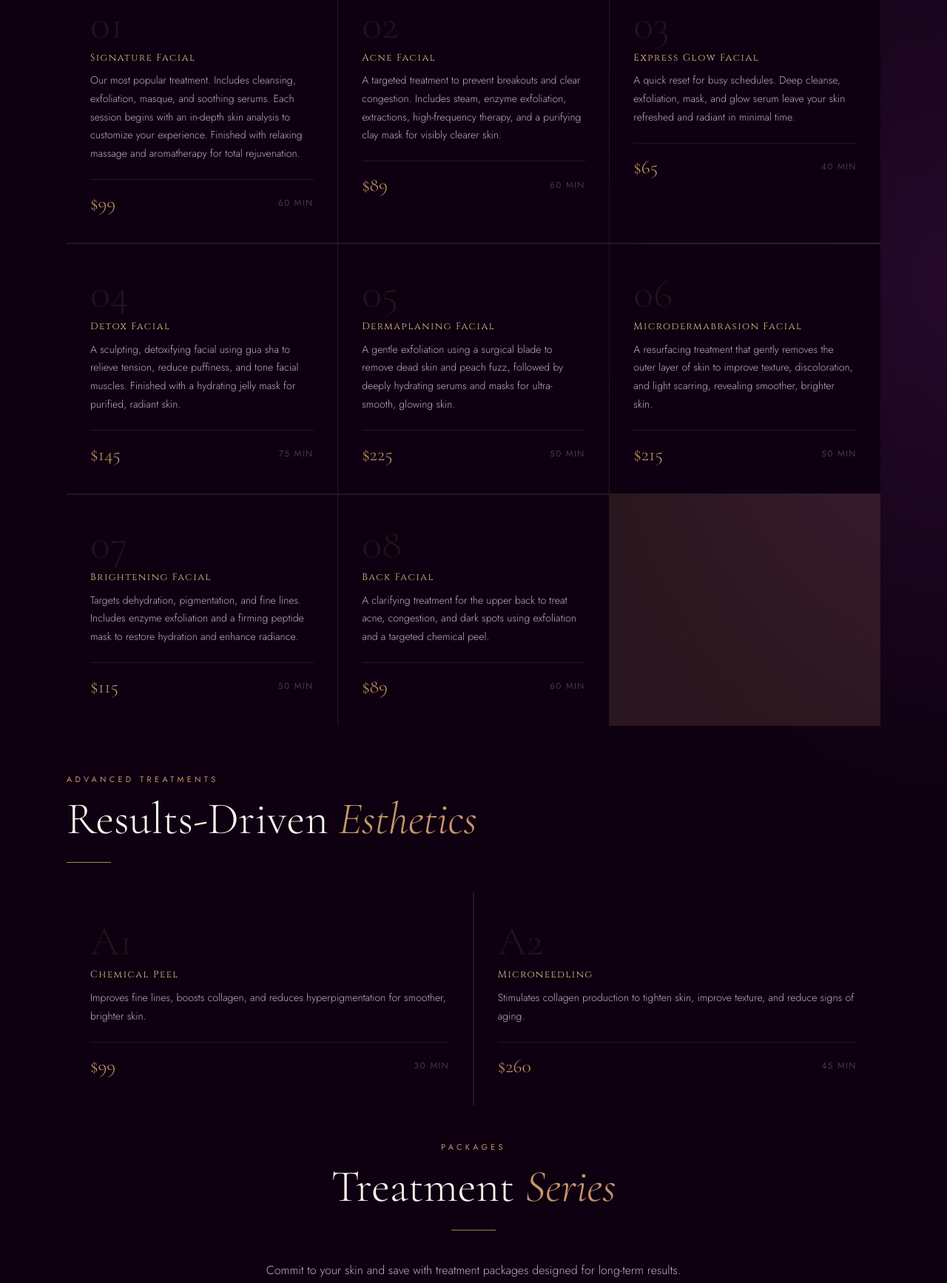
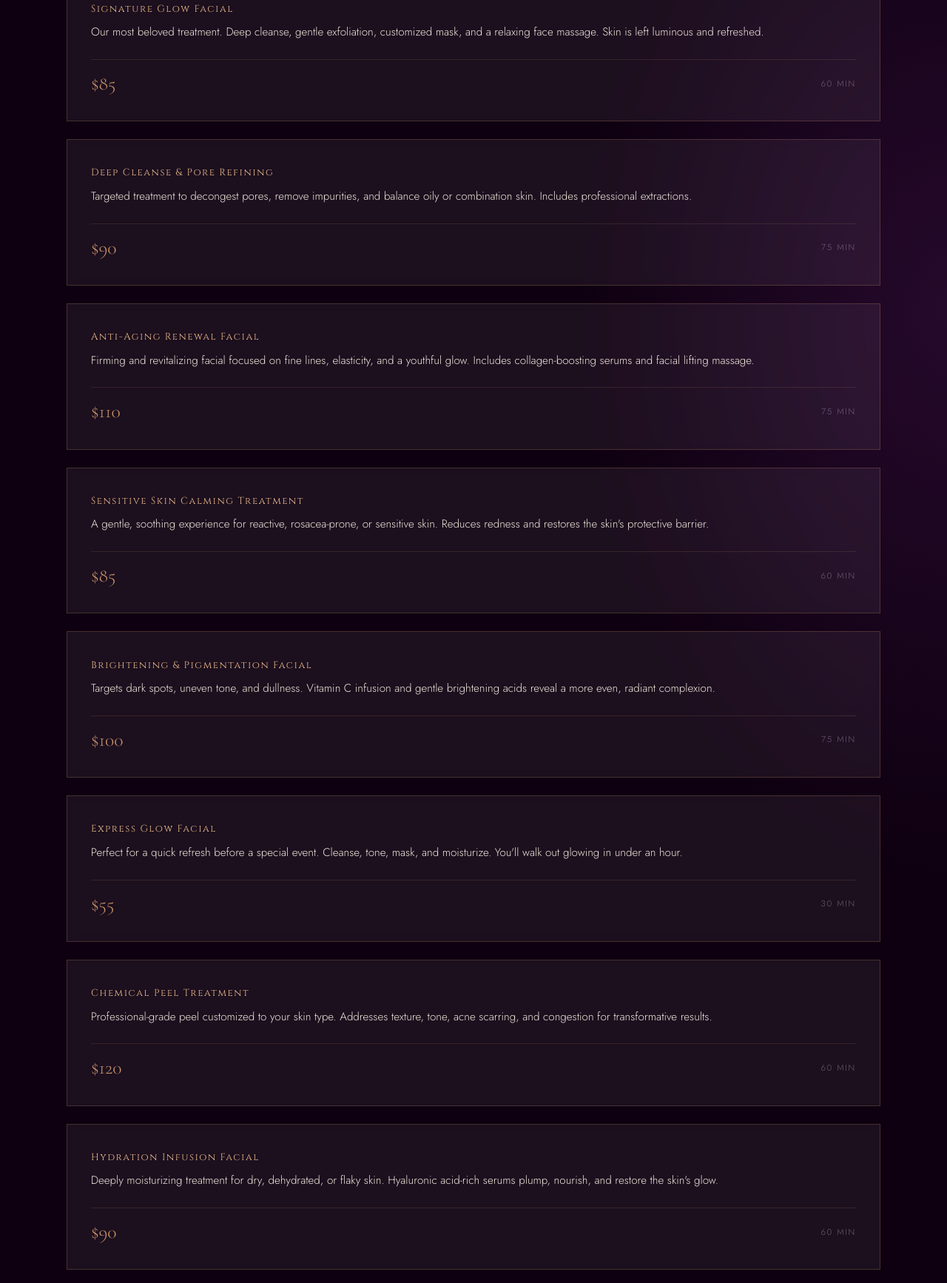
Before and after one commit to surekhaarya/happyskinspa, a plain HTML site: page index.html in a window 1280 px wide. Shown: the part 2149-3883 px from the top of the page at 74% size. Drawn offline with nearby package versions, Linux system fonts and the light colour scheme.

Commit message:
Add files via upload

```diff
--- a/index.html
+++ b/index.html
@@ -274,18 +274,16 @@
         var(--black);
     }
     .services-grid {
-      display: grid;
-      grid-template-columns: repeat(auto-fit, minmax(290px, 1fr));
-      gap: 1.5px;
-      margin-top: 1rem;
-      background: rgba(201,149,106,0.15);
+      display: flex;
+      flex-direction: column;
+      gap: 1.5rem;
     }
     .service-card {
-      background: var(--black);
-      padding: 2.4rem 2rem;
-      position: relative;
-      transition: background 0.4s;
-      cursor: default;
+      background: rgba(255, 255, 255, 0.06);
+      padding: 2.2rem 2rem;
+      border: 1px solid rgba(201,149,106,0.25);
+      backdrop-filter: blur(6px);
+      transition: all 0.3s ease;
     }
     .service-card:hover { background: var(--plum); }
     .service-card::before {
@@ -296,7 +294,7 @@
       transition: transform 0.4s;
     }
     .service-card:hover::before { transform: scaleX(1); }
-    .service-number {
+    .service-number { display:none;
       font-family: 'Cormorant Garamond', serif;
       font-size: 3.5rem;
       font-weight: 300;
@@ -305,7 +303,7 @@
       margin-bottom: 0.5rem;
       transition: color 0.4s;
     }
-    .service-card:hover .service-number { color: rgba(201,149,106,0.25); }
+    .service-card:hover .service-number { display:none; color: rgba(201,149,106,0.25); }
     .service-name {
       font-family: 'Cinzel', serif;
       font-size: 0.82rem;
@@ -314,9 +312,9 @@
       margin-bottom: 0.6rem;
     }
     .service-desc {
-      font-size: 0.88rem;
-      line-height: 1.75;
-      color: var(--text-dim);
+      font-size: 0.95rem;
+      line-height: 1.8;
+      color: #f1e7dd;
       margin-bottom: 1.4rem;
     }
     .service-footer {
@@ -547,136 +545,99 @@
         <h2 class="section-title">Our <em>Treatments</em></h2>
         <div class="divider"></div>
       </div>
-
       <div class="services-grid">
 
-        <div class="service-card">
+        <div class="service-card reveal">
           <div class="service-number">01</div>
-          <div class="service-name">Signature Facial</div>
-          <p class="service-desc">Our most popular treatment. Includes cleansing, exfoliation, masque, and soothing serums. Each session begins with an in-depth skin analysis to customize your experience. Finished with relaxing massage and aromatherapy for total rejuvenation.</p>
+          <div class="service-name">Signature Glow Facial</div>
+          <p class="service-desc">Our most beloved treatment. Deep cleanse, gentle exfoliation, customized mask, and a relaxing face massage. Skin is left luminous and refreshed.</p>
           <div class="service-footer">
-            <span class="service-price">$99</span>
+            <span class="service-price">$85</span>
             <span class="service-duration">60 min</span>
           </div>
         </div>
 
-        <div class="service-card">
+        <div class="service-card reveal reveal-delay-1">
           <div class="service-number">02</div>
-          <div class="service-name">Acne Facial</div>
-          <p class="service-desc">A targeted treatment to prevent breakouts and clear congestion. Includes steam, enzyme exfoliation, extractions, high-frequency therapy, and a purifying clay mask for visibly clearer skin.</p>
+          <div class="service-name">Deep Cleanse & Pore Refining</div>
+          <p class="service-desc">Targeted treatment to decongest pores, remove impurities, and balance oily or combination skin. Includes professional extractions.</p>
           <div class="service-footer">
-            <span class="service-price">$89</span>
+            <span class="service-price">$90</span>
+            <span class="service-duration">75 min</span>
+          </div>
+        </div>
+
+        <div class="service-card reveal reveal-delay-2">
+          <div class="service-number">03</div>
+          <div class="service-name">Anti-Aging Renewal Facial</div>
+          <p class="service-desc">Firming and revitalizing facial focused on fine lines, elasticity, and a youthful glow. Includes collagen-boosting serums and facial lifting massage.</p>
+          <div class="service-footer">
+            <span class="service-price">$110</span>
+            <span class="service-duration">75 min</span>
+          </div>
+        </div>
+
+        <div class="service-card reveal">
+          <div class="service-number">04</div>
+          <div class="service-name">Sensitive Skin Calming Treatment</div>
+          <p class="service-desc">A gentle, soothing experience for reactive, rosacea-prone, or sensitive skin. Reduces redness and restores the skin's protective barrier.</p>
+          <div class="service-footer">
+            <span class="service-price">$85</span>
             <span class="service-duration">60 min</span>
           </div>
         </div>
 
-        <div class="service-card">
-          <div class="service-number">03</div>
-          <div class="service-name">Express Glow Facial</div>
-          <p class="service-desc">A quick reset for busy schedules. Deep cleanse, exfoliation, mask, and glow serum leave your skin refreshed and radiant in minimal time.</p>
+        <div class="service-card reveal reveal-delay-1">
+          <div class="service-number">05</div>
+          <div class="service-name">Brightening & Pigmentation Facial</div>
+          <p class="service-desc">Targets dark spots, uneven tone, and dullness. Vitamin C infusion and gentle brightening acids reveal a more even, radiant complexion.</p>
           <div class="service-footer">
-            <span class="service-price">$65</span>
-            <span class="service-duration">40 min</span>
-          </div>
-        </div>
-
-        <div class="service-card">
-          <div class="service-number">04</div>
-          <div class="service-name">Detox Facial</div>
-          <p class="service-desc">A sculpting, detoxifying facial using gua sha to relieve tension, reduce puffiness, and tone facial muscles. Finished with a hydrating jelly mask for purified, radiant skin.</p>
-          <div class="service-footer">
-            <span class="service-price">$145</span>
+            <span class="service-price">$100</span>
             <span class="service-duration">75 min</span>
           </div>
         </div>
 
-        <div class="service-card">
-          <div class="service-number">05</div>
-          <div class="service-name">Dermaplaning Facial</div>
-          <p class="service-desc">A gentle exfoliation using a surgical blade to remove dead skin and peach fuzz, followed by deeply hydrating serums and masks for ultra-smooth, glowing skin.</p>
+        <div class="service-card reveal reveal-delay-2">
+          <div class="service-number">06</div>
+          <div class="service-name">Express Glow Facial</div>
+          <p class="service-desc">Perfect for a quick refresh before a special event. Cleanse, tone, mask, and moisturize. You'll walk out glowing in under an hour.</p>
           <div class="service-footer">
-            <span class="service-price">$225</span>
-            <span class="service-duration">50 min</span>
+            <span class="service-price">$55</span>
+            <span class="service-duration">30 min</span>
           </div>
         </div>
 
-        <div class="service-card">
-          <div class="service-number">06</div>
-          <div class="service-name">Microdermabrasion Facial</div>
-          <p class="service-desc">A resurfacing treatment that gently removes the outer layer of skin to improve texture, discoloration, and light scarring, revealing smoother, brighter skin.</p>
+        <div class="service-card reveal">
+          <div class="service-number">07</div>
+          <div class="service-name">Chemical Peel Treatment</div>
+          <p class="service-desc">Professional-grade peel customized to your skin type. Addresses texture, tone, acne scarring, and congestion for transformative results.</p>
           <div class="service-footer">
-            <span class="service-price">$215</span>
-            <span class="service-duration">50 min</span>
-          </div>
-        </div>
-
-        <div class="service-card">
-          <div class="service-number">07</div>
-          <div class="service-name">Brightening Facial</div>
-          <p class="service-desc">Targets dehydration, pigmentation, and fine lines. Includes enzyme exfoliation and a firming peptide mask to restore hydration and enhance radiance.</p>
-          <div class="service-footer">
-            <span class="service-price">$115</span>
-            <span class="service-duration">50 min</span>
-          </div>
-        </div>
-
-        <div class="service-card">
-          <div class="service-number">08</div>
-          <div class="service-name">Back Facial</div>
-          <p class="service-desc">A clarifying treatment for the upper back to treat acne, congestion, and dark spots using exfoliation and a targeted chemical peel.</p>
-          <div class="service-footer">
-            <span class="service-price">$89</span>
+            <span class="service-price">$120</span>
             <span class="service-duration">60 min</span>
           </div>
         </div>
 
-      </div>
-
-      <div style="margin-top:4rem;">
-        <p class="section-label">Advanced Treatments</p>
-        <h2 class="section-title">Results-Driven <em>Esthetics</em></h2>
-        <div class="divider"></div>
-
-        <div class="services-grid">
-
-          <div class="service-card">
-            <div class="service-number">A1</div>
-            <div class="service-name">Chemical Peel</div>
-            <p class="service-desc">Improves fine lines, boosts collagen, and reduces hyperpigmentation for smoother, brighter skin.</p>
+        <div class="service-card reveal reveal-delay-1">
+          <div class="service-number">08</div>
+          <div class="service-name">Hydration Infusion Facial</div>
+          <p class="service-desc">Deeply moisturizing treatment for dry, dehydrated, or flaky skin. Hyaluronic acid-rich serums plump, nourish, and restore the skin's glow.</p>
           <div class="service-footer">
-              <span class="service-price">$99</span>
-              <span class="service-duration">30 min</span>
+            <span class="service-price">$90</span>
+            <span class="service-duration">60 min</span>
           </div>
         </div>
 
-          <div class="service-card">
-            <div class="service-number">A2</div>
-            <div class="service-name">Microneedling</div>
-            <p class="service-desc">Stimulates collagen production to tighten skin, improve texture, and reduce signs of aging.</p>
+        <div class="service-card reveal reveal-delay-2">
+          <div class="service-number">09</div>
+          <div class="service-name">Acne Clearing Facial</div>
+          <p class="service-desc">A results-driven treatment combining gentle acids, antibacterial ingredients, and soothing botanicals to calm breakouts and prevent future blemishes.</p>
           <div class="service-footer">
-              <span class="service-price">$260</span>
-              <span class="service-duration">45 min</span>
+            <span class="service-price">$95</span>
+            <span class="service-duration">75 min</span>
           </div>
         </div>
 
       </div>
-      </div>
-
-      <div style="margin-top:3rem; text-align:center;">
-        <p class="section-label">Packages</p>
-        <h2 class="section-title">Treatment <em>Series</em></h2>
-        <div class="divider" style="margin-left:auto;margin-right:auto;"></div>
-
-        <p style="max-width:600px; margin:0 auto; color:var(--text-dim); line-height:1.8;">
-          Commit to your skin and save with treatment packages designed for long-term results.
-        </p>
-
-        <div style="margin-top:2rem;">
-          <p><strong>Chemical Peels (3 Sessions)</strong> — $645 <span style="color:var(--rose-gold)">($135 savings)</span></p>
-          <p><strong>Microneedling (3 Sessions)</strong> — $645 <span style="color:var(--rose-gold)">($135 savings)</span></p>
-        </div>
-      </div>
-
       <p style="font-size:0.78rem; color:rgba(196,168,208,0.4); margin-top:1.5rem; text-align:center; letter-spacing:0.06em;">
         All services are by appointment only &nbsp;·&nbsp; Prices and availability subject to change
       </p>
```
Lines whose indentation alone changed are shown as unchanged.
